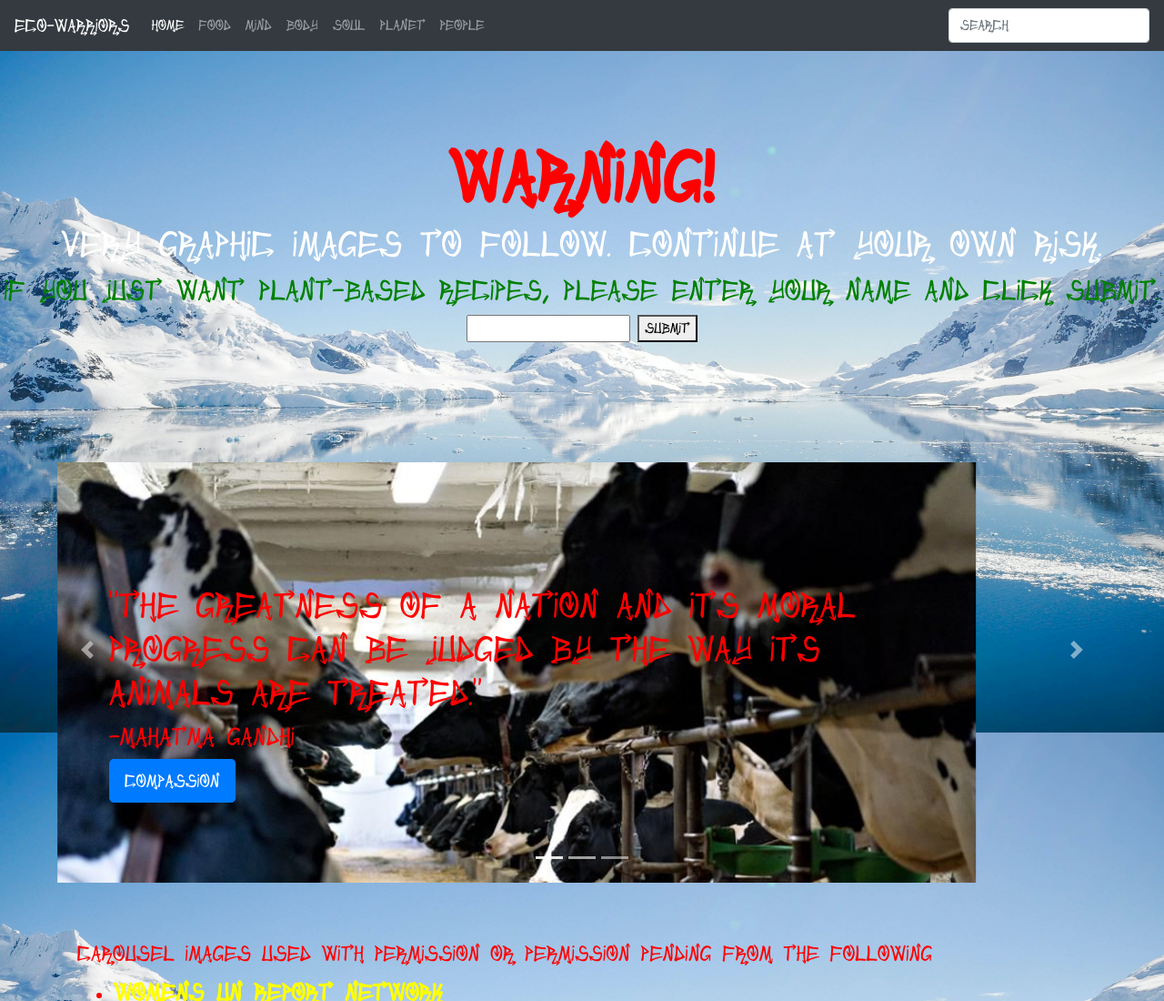
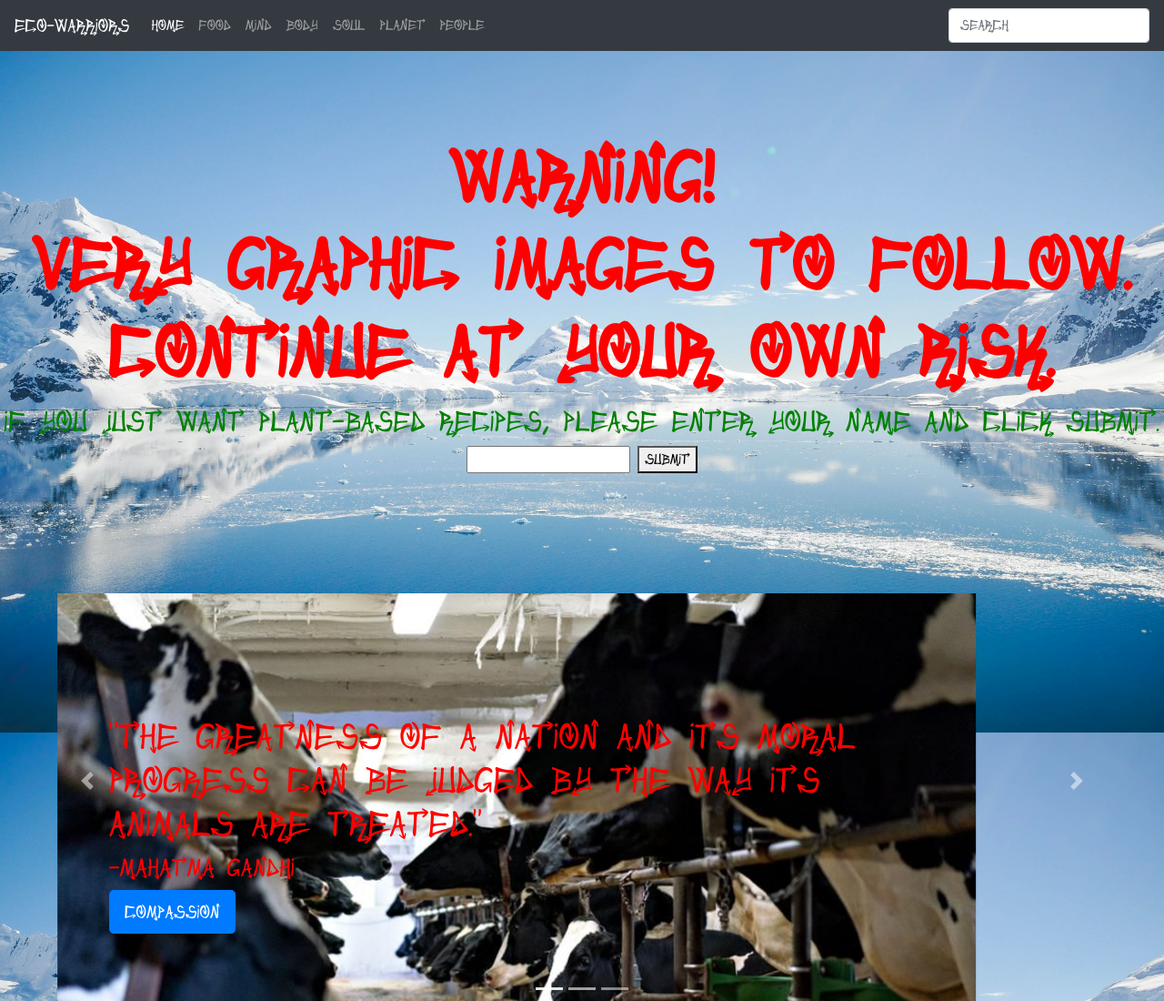
Before and after one commit to nyck33/ecoWarriors, a plain HTML site: page index.html in a window 1280 px wide. Shown: the top 1100 px of the page at 91% size. Drawn offline with nearby package versions, Linux system fonts and the light colour scheme.

Commit message:
fixed warning to red

```diff
--- a/index.html
+++ b/index.html
@@ -87,8 +87,8 @@
   <section class="name-validator-form">
     <div class="row mb-3">
       <div class="col-xl-12">
-        <h1><strong>Warning!</strong><br>
-          Very Graphic Images to Follow.  Continue at Your Own Risk.</h1>
+        <h1><strong>Warning!<br>
+          Very Graphic Images to Follow.  Continue at Your Own Risk.</strong></h1>
         <h4>If you just want plant-based recipes, please enter your name and click submit.</h4>
 
         <div class="input-box">
```
